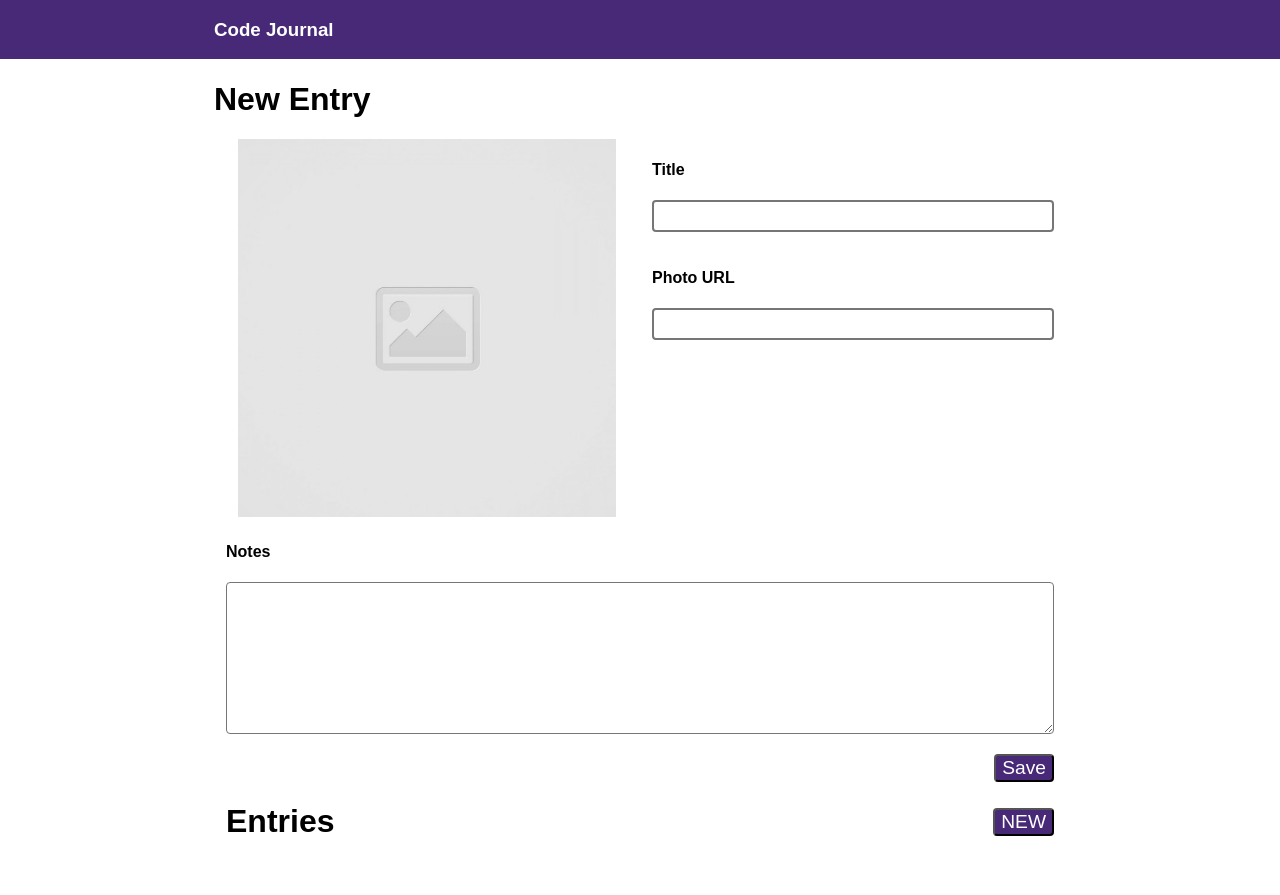
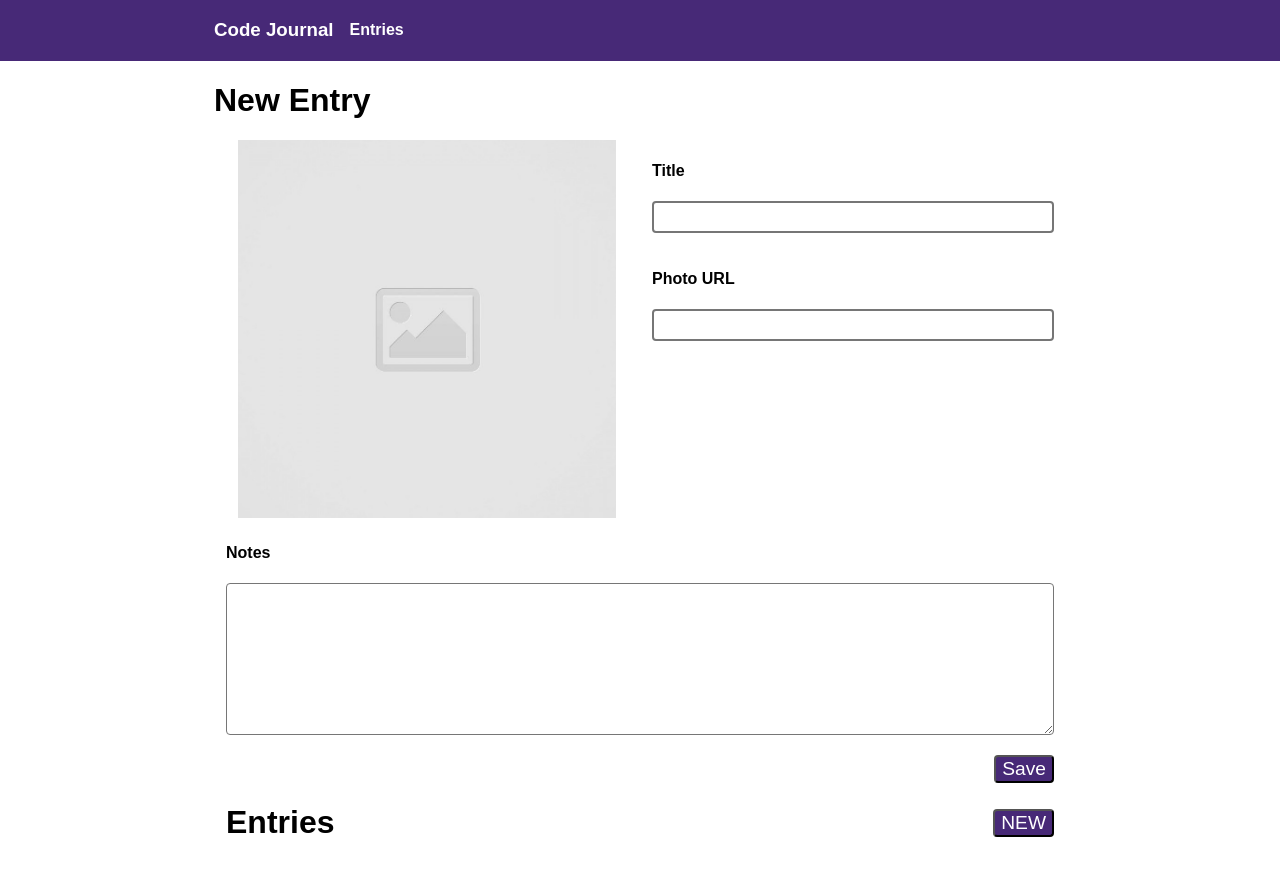
Before and after one commit to Raphael-Cruzado/code-journal, a website: page index.html in a window 1280 px wide. Drawn offline with Linux system fonts and the light colour scheme.

Commit message:
entry adds when before reload. #2

```diff
--- a/css/styles.css
+++ b/css/styles.css
@@ -59,3 +59,12 @@ ul {
 li {
   margin-bottom: 2rem;
 }
+
+.nav-bar {
+  margin-left: 1rem;
+}
+
+a {
+  color: white;
+  text-decoration: none;
+}
--- a/index.html
+++ b/index.html
@@ -19,6 +19,9 @@
     <div class="container">
       <div class="row">
         <h3>Code Journal</h3>
+        <div class="nav-bar">
+          <h4><a href="#entries">Entries</a></h4>
+        </div>
       </div>
     </div>
 
@@ -51,7 +54,7 @@
         </form>
       </div>
 
-
+      <a id="entries"></a>
       <div data-view="entries">
 
         <div class="row no-wrap">
--- a/js/main.js
+++ b/js/main.js
@@ -20,6 +20,7 @@ $form.addEventListener('submit', function (e) {
   newObj.title = $titleBox.value;
   newObj.notes = $notesBox.value;
   data.entries.push(newObj);
+  $ulItem.appendChild(addEntry(newObj));
   $form.reset();
   if ($photoURL.value === '') {
     $imageDisplay.src = 'images/placeholder-image-square.jpg';
```
